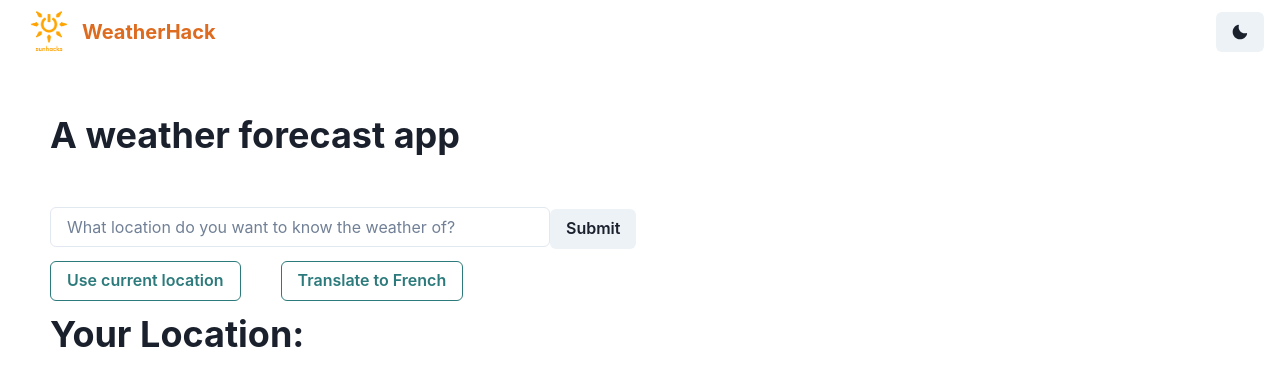
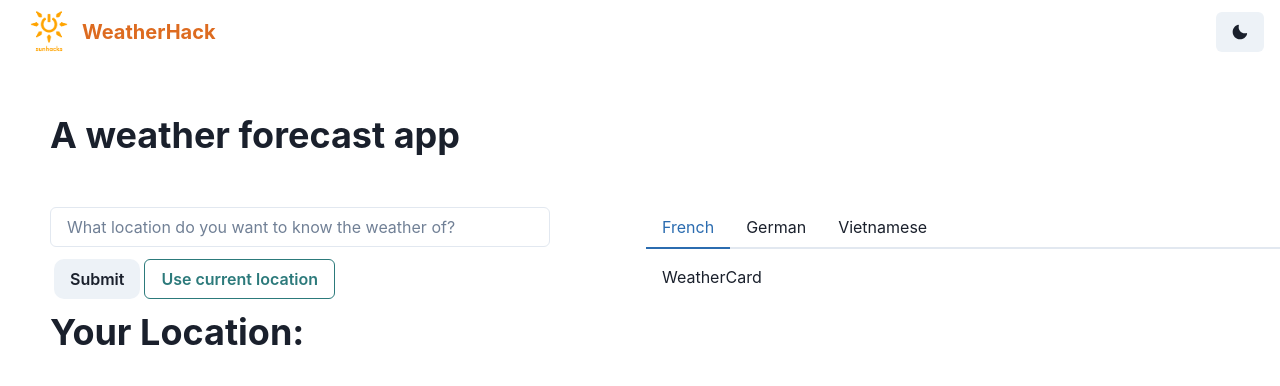
Before and after one commit to davidgamingvn/weatherhack, a React (Vite) app: page / in a window 1280 px wide. Shown: the top 386 px of the page. Built offline with nearby package versions, Linux system fonts and the light colour scheme.

Commit message:
get translated data

```diff
--- a/src/App.jsx
+++ b/src/App.jsx
@@ -5,61 +5,32 @@ import { Input, Text } from "@chakra-ui/react";
 import { MoonIcon, SunIcon } from "@chakra-ui/icons";
 import { VStack, Flex, Spacer } from "@chakra-ui/layout";
 import { Heading, Box, Image } from "@chakra-ui/react";
+import {
+  Grid,
+  Tabs,
+  TabList,
+  TabPanels,
+  Tab,
+  TabPanel,
+} from "@chakra-ui/react";
 import NavBar from "./components/NavBar";
 import WeatherCard from "./components/WeatherCard";
-import { initializeApp } from "firebase/app";
-import { getFirestore, collection, getDocs } from "firebase/firestore/lite";
-import { doc, getDoc, query, where } from "firebase/firestore";
-
-const firebaseConfig = {
-  apiKey: "AIzaSyAfKMEsS0_ND7JJZRidBmc0C3POGKghl4Q",
-  authDomain: "weatherhack-99633.firebaseapp.com",
-  projectId: "weatherhack-99633",
-  storageBucket: "weatherhack-99633.appspot.com",
-  messagingSenderId: "821541709070",
-  appId: "1:821541709070:web:3c9c174135fe3119c9e35f",
-  measurementId: "G-KK427EM9KK",
-};
-const app = initializeApp(firebaseConfig);
-const db = getFirestore(app);
+import { collection, getDoc, getDocs } from "@firebase/firestore";
+import { db } from "./firebase";
 function App() {
   const { colorMode, toggleColorMode } = useColorMode();
   const isDark = colorMode === "dark";
   const [location, setLocation] = useState("");
   const [chosenLocation, setChosenLocation] = useState("");
   const [weatherData, setWeatherData] = useState(null);
-  const [translatedData, setTranslatedData] = useState("");
-  /* useEffect(() => {
-    async function fetchAndTranslateWeatherData() {
-      try {
-        const res = await translateText(
-          JSON.stringify(weatherData),
-          targetLanguage
-        );
-        setTranslatedWeatherData(res);
-      } catch (error) {
-        console.error("Error translating data:", error);
-      }
-    }
-
-    fetchAndTranslateWeatherData();
-  }, [weatherData, "fr"]); */
+  const [translatedData, setTranslatedData] = useState({});
+  const [translated, setTranslated] = useState(false);
 
   let formattedData = {};
+  let targetLanguage;
   const handleSubmit = () => {
     location ? fetchWeatherData(location) : alert("Choose your location");
   };
-
-  async function debug(db) {
-    db.collection("translations").doc("RdJwbhCOXEKyKCcTwWo3").get
-    // const col = collection(db, "translations");
-    // const q = query(col, where("input", "==", "A weather forecast app"));
-    // const querySnapshot = await getDocs(q);
-    // querySnapshot.forEach((doc) => {
-    //   // doc.data() is never undefined for query doc snapshots
-    //   console.log(doc.id, " => ", doc.data());
-    // });
-  }
 
   const fetchWeatherData = (city) => {
     const apiKey = "e64dd4bdc513ab2dfe35907d029c8e6f";
@@ -93,8 +64,28 @@ function App() {
       "Wind Direction": weatherData.wind.deg,
       Cloudiness: weatherData.clouds.all,
     };
-    debug(db);
   };
+
+  const fetchTranslation = async () => {
+    await getDocs(collection(db, "translations")).then((querySnapshot) => {
+      const newData = querySnapshot.docs.map((doc) => ({
+        ...doc.data(),
+        id: doc.id,
+      }));
+      setTranslatedData({ ...newData[0].translated });
+      console.log(translatedData);
+    });
+  };
+
+  useEffect(() => {
+    fetchTranslation();
+  }, []);
+
+  const languages = [
+    { id: "french", name: "French" },
+    { id: "german", name: "German" },
+    { id: "vietnamese", name: "Vietnamese" },
+  ];
 
   return (
     <div className="App">
@@ -102,6 +93,7 @@ function App() {
       <Heading px="50px" py="50px">
         A weather forecast app
       </Heading>
+      <Grid templateColumns="repeat(2, 1fr)" gap={3}>
         <Box
           mx="50"
           justifyContent="center"
@@ -114,24 +106,19 @@ function App() {
             maxW="500px"
             value={location}
             onChange={(e) => setLocation(e.target.value)}
-        />
-        <Button onClick={handleSubmit}>Submit</Button>
-        <Button
-          my="3"
-          colorScheme="teal"
-          variant="outline"
-          onClick={() => fetchWeatherData("Tempe")}
-        >
-          Use current location
+          ></Input>
+          <Button mx="1" my="1" borderRadius="10px" onClick={handleSubmit}>
+            Submit
           </Button>
           <Button
             my="3"
             colorScheme="teal"
             variant="outline"
-          mx="10"
-          onClick={() => fetchWeatherData("Tempe")}
+            onClick={() => {
+              fetchWeatherData("Tempe");
+            }}
           >
-          Translate to French
+            Use current location
           </Button>
           <Heading>Your Location: {chosenLocation}</Heading>
           {weatherData && (
@@ -157,6 +144,26 @@ function App() {
             </Box>
           )}
         </Box>
+        <Box>
+          <Tabs>
+            <TabList>
+              {languages.map((language) => (
+                <Tab key={language.id} id={`tab-${language.id}`}>
+                  {language.name}
+                </Tab>
+              ))}
+            </TabList>
+            <TabPanels>
+              {languages.map((language) => (
+                <TabPanel key={language.id} id={`tabpanel-${language.id}`}>
+                  {/* Display translated text for the selected language here */}
+                  <WeatherCard></WeatherCard>
+                </TabPanel>
+              ))}
+            </TabPanels>
+          </Tabs>
+        </Box>
+      </Grid>
     </div>
   );
 }
--- a/src/components/WeatherCard.jsx
+++ b/src/components/WeatherCard.jsx
@@ -1,34 +1,9 @@
-import React from "react";
-import {
-  Box,
-  Center,
-  useColorModeValue,
-  Heading,
-  Text,
-  Stack,
-  Image,
-} from "@chakra-ui/react";
-import { useColorMode } from "@chakra-ui/color-mode";
+import React from 'react'
 
-const WeatherCard = ({ data }) => {
-  const {
-    location,
-    temperature,
-    feelsLike,
-    minTemp,
-    maxTemp,
-    humidity,
-    pressure,
-    weather,
-    windSpeed,
-    windDirection,
-    cloudiness,
-  } = data;
-  const { colorMode, toggleColorMode } = useColorMode();
-  const isDark = colorMode === "dark";
+const WeatherCard = () => {
   return (
     <div>WeatherCard</div>
-  );
-};
+  )
+}
 
-export default WeatherCard;
+export default WeatherCard
--- /dev/null
+++ b/src/firebase.js
@@ -0,0 +1,15 @@
+import { initializeApp } from "firebase/app";
+import { getFirestore } from "firebase/firestore";
+
+const firebaseConfig = {
+  apiKey: "AIzaSyAfKMEsS0_ND7JJZRidBmc0C3POGKghl4Q",
+  authDomain: "weatherhack-99633.firebaseapp.com",
+  projectId: "weatherhack-99633",
+  storageBucket: "weatherhack-99633.appspot.com",
+  messagingSenderId: "821541709070",
+  appId: "1:821541709070:web:3c9c174135fe3119c9e35f",
+  measurementId: "G-KK427EM9KK",
+};
+
+const app = initializeApp(firebaseConfig);
+export const db = getFirestore(app);
```
Lines whose indentation alone changed are shown as unchanged.
